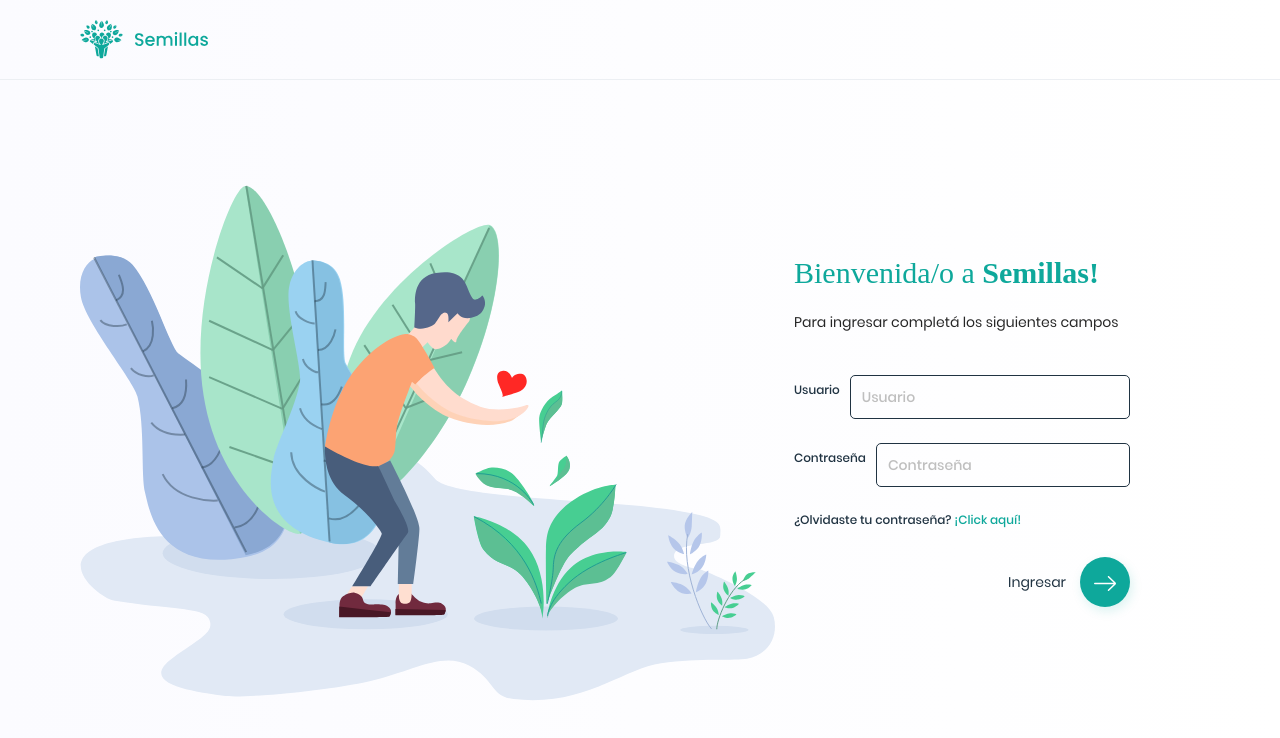
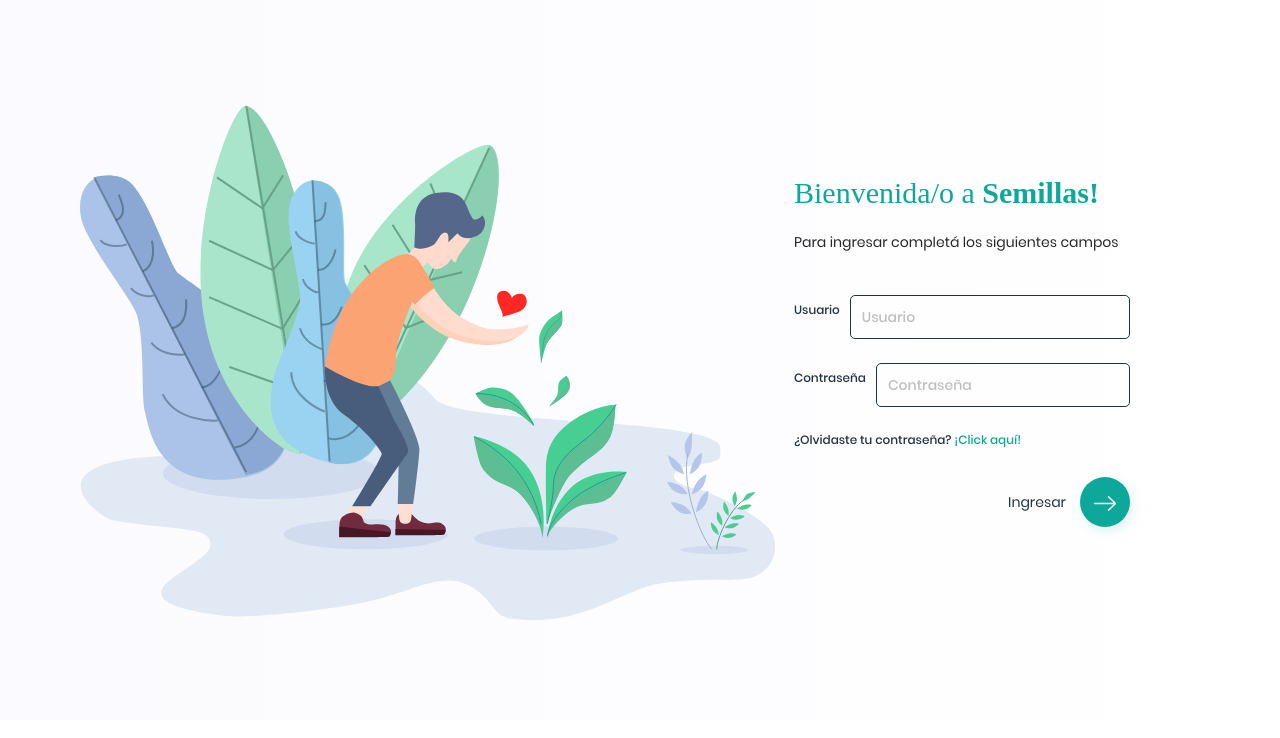
Before and after one commit to ACDI-Argentina/coopsol-issuer-frontend, a React (Create React App) app: page /login in a window 1280 px wide. Shown: the top 738 px of the page. Built offline with nearby package versions, Linux system fonts and the light colour scheme.

Commit message:
Merge Fix

```diff
--- a/src/App.js
+++ b/src/App.js
@@ -8,7 +8,6 @@ import Header from './components/molecules/header/header';
 const App = () => (
   <UserProvider>
     <div className="App">
-      <Header/>
       <Router />
     </div>
   </UserProvider>
--- a/src/components/molecules/header/header.jsx
+++ b/src/components/molecules/header/header.jsx
@@ -7,7 +7,8 @@ const Header = () => {
   return (
     <div className="header">
       <div className="RightSide">
-        <img src="img/sem-logo.svg" alt=""/>
+        <img src="img/sem-logo.svg" alt="" />
+        <NavBar />
       </div>
     </div>
   );
```
